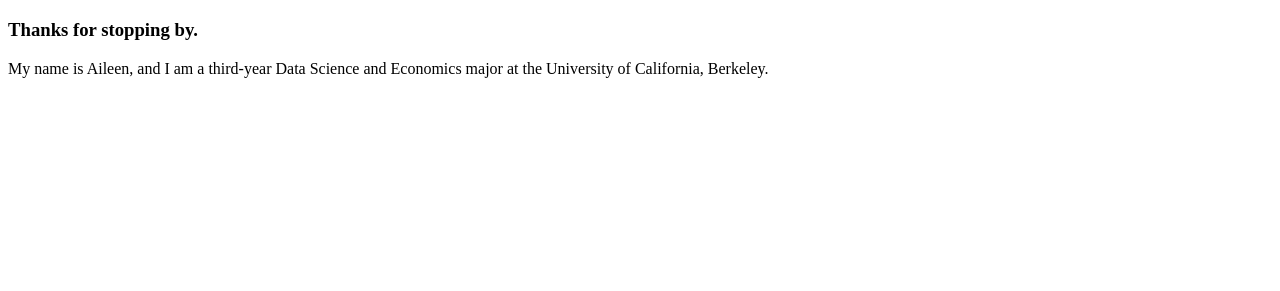
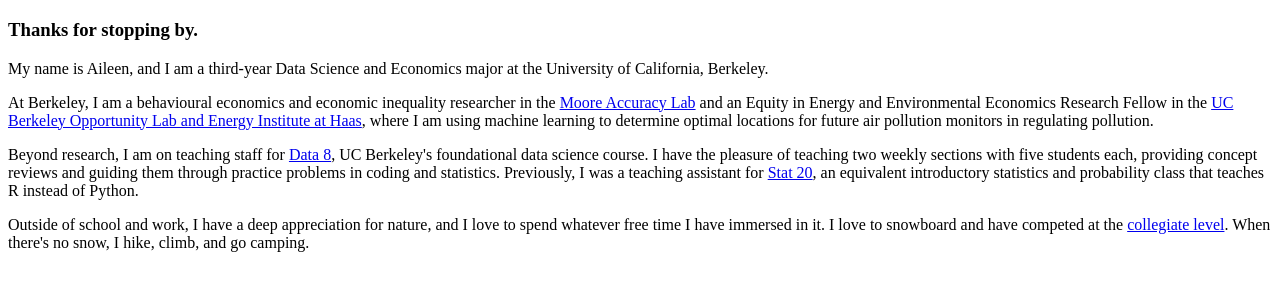
Before and after one commit to a-leenwu/a-leenwu.github.io-old, a plain HTML site: page index.html in a window 1280 px wide. Shown: the part 61-352 px from the top of the page. Drawn offline with Linux system fonts and the light colour scheme.

Commit message:
introduction

```diff
--- a/index.html
+++ b/index.html
@@ -14,5 +14,11 @@ To help overcome caching issues:
 <h3>Thanks for stopping by.</h3>
 <p>My name is Aileen, and I am a third-year Data Science and Economics major at the University of California, Berkeley.</p>
 
+<p>At Berkeley, I am a behavioural economics and economic inequality researcher in the <a href="https://learnmoore.org/">Moore Accuracy Lab</a> and an Equity in Energy and Environmental Economics Research Fellow in the <a href="https://www.olab.berkeley.edu/energyinstitute-sloan">UC Berkeley Opportunity Lab and Energy Institute at Haas</a>, where I am using machine learning to determine optimal locations for future air pollution monitors in regulating pollution.</p>
+
+<p>Beyond research, I am on teaching staff for <a href="https://www.data8.org/fa23/">Data 8</a>, UC Berkeley's foundational data science course. I have the pleasure of teaching two weekly sections with five students each, providing concept reviews and guiding them through practice problems in coding and statistics. Previously, I was a teaching assistant for <a href="https://www.stat20.org/">Stat 20</a>, an equivalent introductory statistics and probability class that teaches R instead of Python.</p>
+
+<p>Outside of school and work, I have a deep appreciation for nature, and I love to spend whatever free time I have immersed in it. I love to snowboard and have competed at the <a href="https://www.uscsa.org/">collegiate level</a>. When there's no snow, I hike, climb, and go camping.</p>
+
 </body>
 </html>
```
